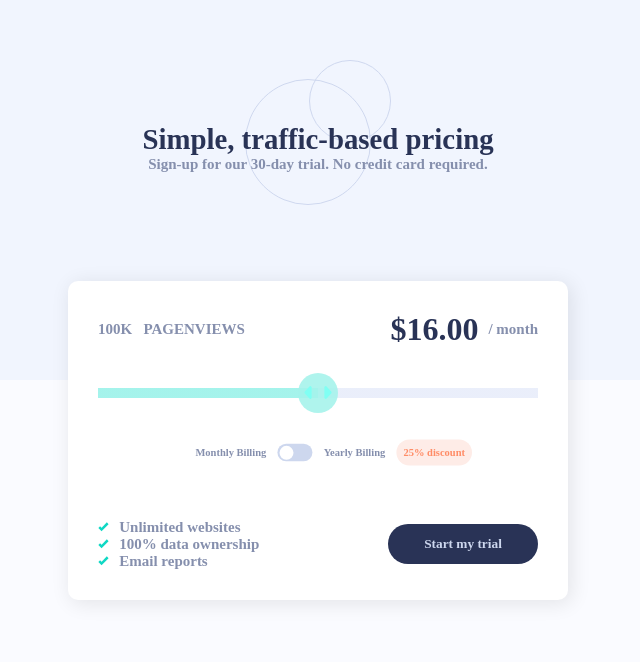
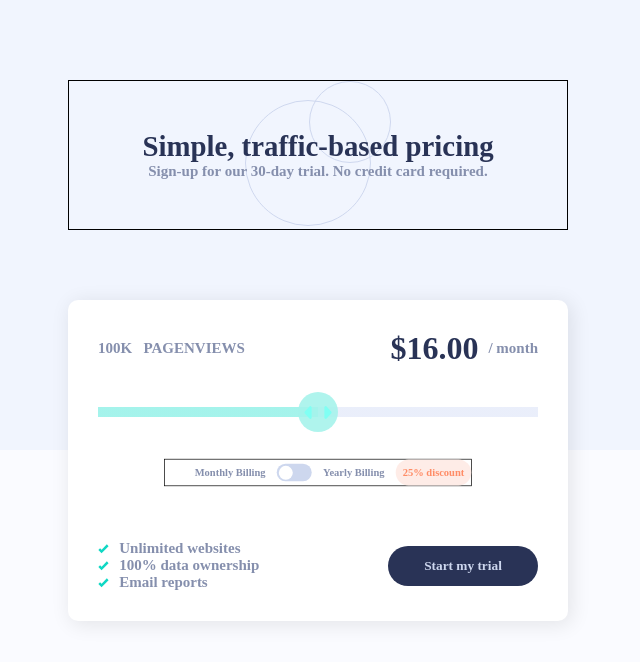
Before and after one commit to Cat0blu/part_two-Front-mentor, a website: page Componente_de_precificacao/index.html in a window 1280 px wide. Shown: the whole page, without its empty margins (322-962 px from the left). Drawn offline with Linux system fonts and the light colour scheme; a web font is replaced by a local one.

Commit message:
.................

```diff
--- a/Componente_de_precificacao/styles/index.scss
+++ b/Componente_de_precificacao/styles/index.scss
@@ -49,6 +49,14 @@
             align-items: center;
             line-height: 2em;
         }
+
+        #cmp_btn
+        {
+            button
+            {
+                margin-top: 1em;
+            }
+        }
     }
 
 
@@ -82,8 +90,9 @@ body
     background: hsl(230, 100%, 99%);
     min-height: 100vh;
     display: flex;
-    justify-content: center;
+
     align-items: center;
+    flex-flow: column;
     h2
     {
         color: utills.$gray_dark;
@@ -100,12 +109,12 @@ body
         background-repeat: no-repeat;
         background-size:cover;
         background-position: left bottom;
-        position: absolute;
+        // position: absolute;
         display: flex;
         justify-content: center;
         width: 100%;
-        height: 50%;
-        transform: translateY(-55%);
+        height: 450px;
+        // transform: translateY(-55%);
         #text_main
         {
             background: url("../../images/pattern-circles.svg") no-repeat top;
@@ -116,7 +125,9 @@ body
             margin: 5em 0 9em;
             width: 60%;
             max-width: 500px;
+            height: 150px;
             padding: 20px;
+            border: 1px solid;
         }
     }
 
@@ -126,11 +137,12 @@ body
         background: white;
         padding: 30px;
         width: 90%;
-        margin-top: 5em;
+        // margin-top: 5em;
         min-width: 300px;
         max-width: 500px;
         border-radius: 10px;
         box-shadow: 3px 3px 20px 1px rgba(0, 0, 0, 0.089);
+        transform: translateY(-150px);
         #container_precificacao_value
         {
             display: flex;
@@ -178,6 +190,11 @@ body
                     background-color: utills.$strong_cyan ;
                     box-shadow: 3px 10px 20px 5px hsla(174, 86%, 45%, 0.479);
                 }
+                &:active
+                {
+                    background-color: utills.$strong_cyan ;
+                    box-shadow: 3px 10px 20px 5px hsla(174, 86%, 45%, 0.479);
+                }
             }
         }
 
@@ -188,6 +205,8 @@ body
             align-items: center;
             justify-content: end;
             margin: 2em 0;
+            min-width: 400px;
+            border: 1px solid;
             transform: scale(.7);
             #cmp_btn_circular
             {
```
Also changed, not shown: Componente_de_precificacao/styles/base/index.css, 1 other file.
